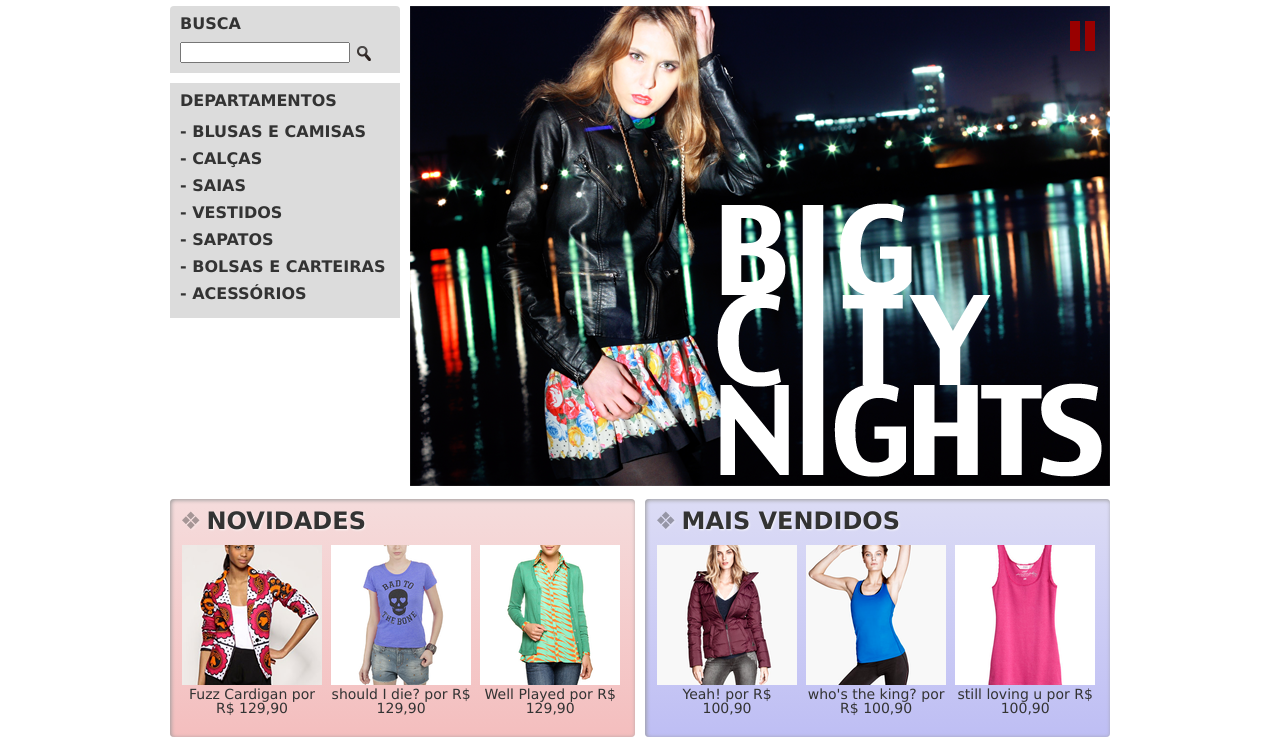
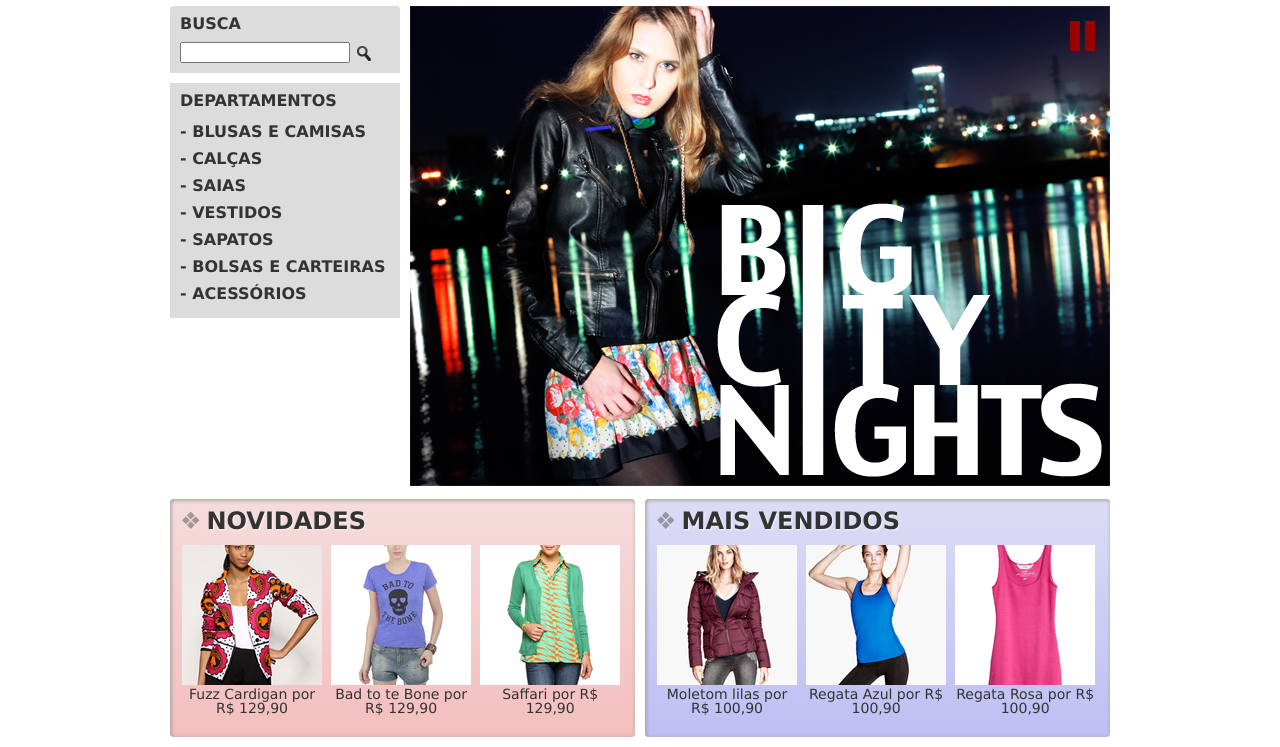
Before and after one commit to gabriel-brito/Learning-FrontEnd, a plain HTML site: page mirrorfashion/index.html in a window 1280 px wide. Shown: the part 92-839 px from the top of the page. Drawn offline with Linux system fonts and the light colour scheme.

Commit message:
Fixed Names

```diff
--- a/mirrorfashion/index.html
+++ b/mirrorfashion/index.html
@@ -9,13 +9,11 @@
 		<link rel="stylesheet" href="css/mobile.css" media="(max-width: 939px)">
 	</head>
 <body>
-
 <header class="container">
 	<h1><img src="img/logo.png" alt="Mirror Fashion"></h1>
 		<p class="sacola">
 		Nenhum item na sacola de compras
 		</p>
-
 	<nav class="menu-opcoes">
 		<ul>
 			<li><a href="#">Sua Conta</a></li>
@@ -26,21 +24,17 @@
 		</ul>
 	</nav>
 </header>
-
 <div class="container destaque">
 	<section class="busca">
 		<h2>Busca</h2>
-
 		<form action="http://www.google.com/search" id="form-busca">
 			<input type="search" name="q" id="q">
 			<input type="image" src="img/busca.png">
 			<a href="#" class="pause"></a>
 		</form>
 	</section><!--fim .busca -->
-
 	<section class="menu-departamentos">
 		<h2>Departamentos</h2>
-
 		<nav>
 			<ul>
 				<li>
@@ -61,10 +55,8 @@
 			</ul>
 		</nav>
 	</section><!-- fim. menu-departamentos-->
-
 		<img src="img/destaque-home.png" alt="Promoção: Big City Night">
 	</div><!-- fim .container .destaque-->
-
 <div class="container paineis">
 	<section class="painel novidades">
 		<h2>Novidades</h2>
@@ -82,22 +74,20 @@
 				<a href="produto.html">
 					<figure>
 						<img src="img/produtos/miniatura2.png">
-						<figcaption>should I die? por R$ 129,90</figcaption>
+						<figcaption>Bad to te Bone por R$ 129,90</figcaption>
 					</figure>
 				</a>
 			</li>
-
 			<li>
 				<a href="produto.html">
 					<figure>
 						<img src="img/produtos/miniatura3.png">
-						<figcaption>Well Played por R$ 129,90</figcaption>
+						<figcaption>Saffari por R$ 129,90</figcaption>
 					</figure>
 				</a>
 			</li>
 		</ol>
 	</section>
-
 	<section class="painel mais-vendidos">
 		<h2>Mais vendidos</h2>
 		<ol>
@@ -105,7 +95,7 @@
 				<a href="produto.html">
 					<figure>
 						<img src="img/produtos/miniatura4.png">
-						<figcaption>Yeah! por R$ 100,90</figcaption>
+						<figcaption>Moletom lilas por R$ 100,90</figcaption>
 					</figure>
 				</a>
 			</li>
@@ -113,27 +103,24 @@
 				<a href="produto.html">
 					<figure>
 						<img src="img/produtos/miniatura5.png">
-						<figcaption>who's the king? por R$ 100,90</figcaption>
+						<figcaption>Regata Azul por R$ 100,90</figcaption>
 					</figure>
 				</a>
 			</li>
-
 			<li>
 				<a href="produto.html">
 					<figure>
 						<img src="img/produtos/miniatura6.png">
-						<figcaption>still loving u por R$ 100,90</figcaption>
+						<figcaption>Regata Rosa por R$ 100,90</figcaption>
 					</figure>
 				</a>
 			</li>
 		</ol>
 	</section>
 </div>
-
 <footer class="footer">
 	<div class="container">
 		<img src="img/logo-rodape.png" alt="Logo Mirror Fashion">
-
 	<ul class="social">
 			<li><a href="http://facebook.com/mirrorfashion">Facebook</a></li>
 			<li><a href="http://twitter.com/mirrorfashion">Twitter</a></li>
@@ -141,9 +128,7 @@
 		</ul>
 	</div>
 </footer>
-
 <script src="js/home.js"></script>
 <script src="js/banner.js"></script>
-
 </body>
 </html>
```
Also changed, not shown: mirrorfashion/produto.html (+0 -13 lines).
